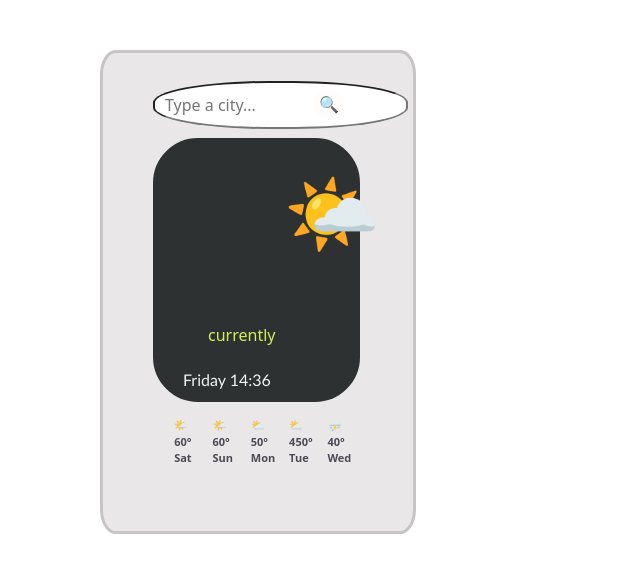
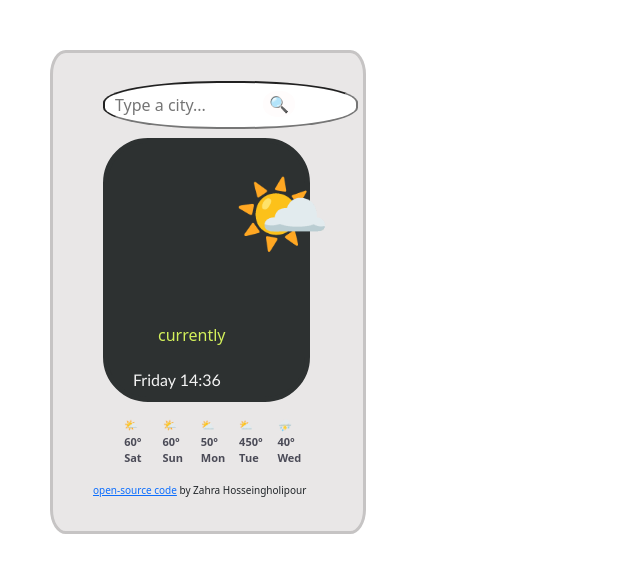
Before and after one commit to zahra430/gitweather-app-homework02.05, a plain HTML site: page index.html in a window 1280 px wide. Shown: the whole page, without its empty margins (0-640 px from the left). Drawn offline with nearby package versions, Linux system fonts and the light colour scheme.

Commit message:
added code link

```diff
--- a/index.html
+++ b/index.html
@@ -50,7 +50,14 @@
       <br />
       <span class="now" id="current-time">Today</span>
       <div class="current-city" id="current-city"></div>
-
+      <span class="code-link">
+        <a
+          href="https://github.com/zahra430/gitweather-app-homework02.05.git"
+          target="_blank"
+          >open-source code</a
+        >
+        by Zahra Hosseingholipour</span
+      >
       <div class="sun">🌤️</div>
 
       <div class="container fore">
--- a/src/style.css
+++ b/src/style.css
@@ -1,6 +1,6 @@
 section {
   position: absolute;
-  left: 100px;
+  left: 50px;
   top: 50px;
   background: #e9e7e7;
   margin: 0 auto;
@@ -158,3 +158,8 @@ h2 {
   text-align: center;
   padding: 100px 20px 50px 20px;
 }
+.code-link {
+  position: absolute;
+  font-size: 10px;
+  top: 430px;
+}
```
